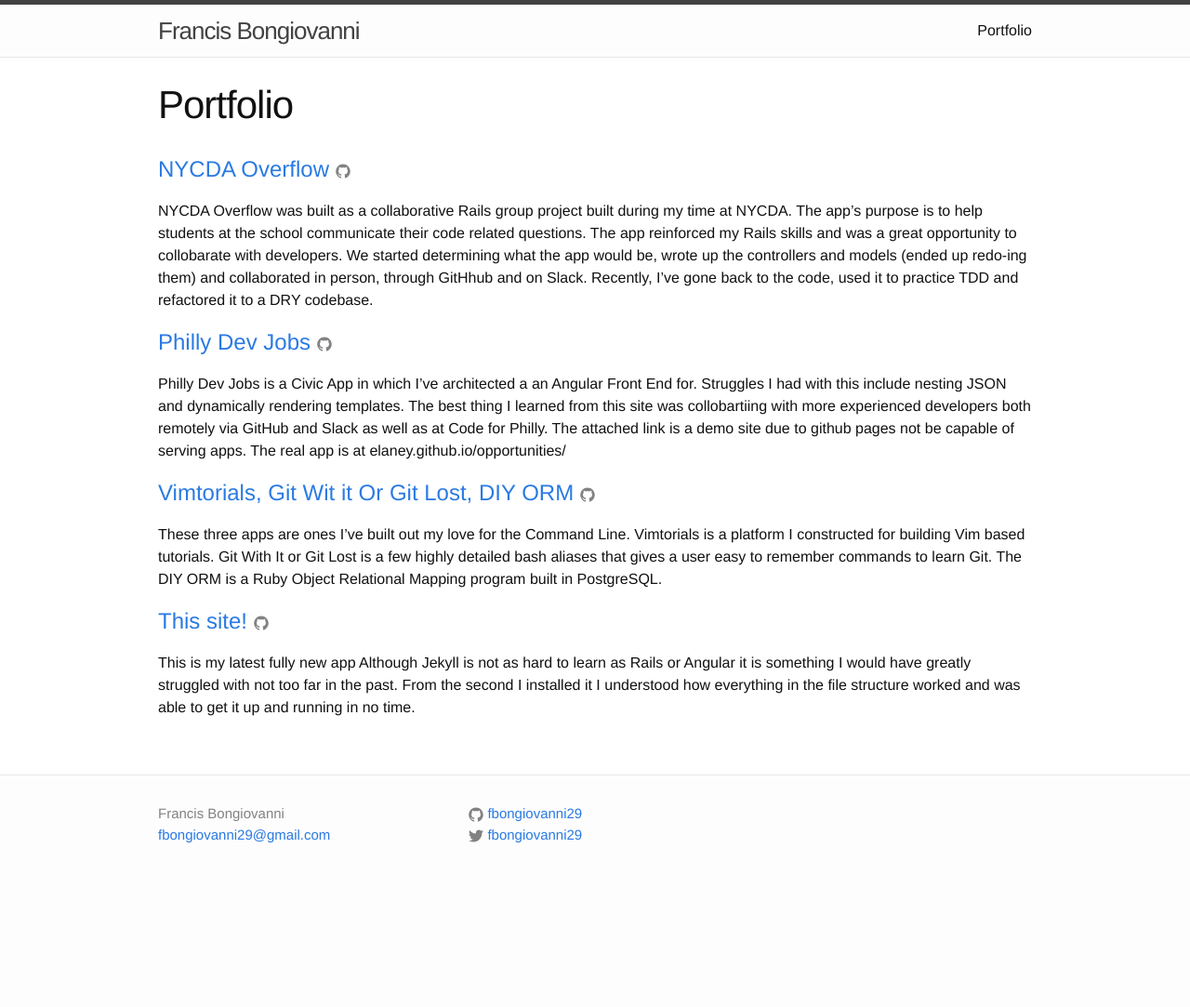
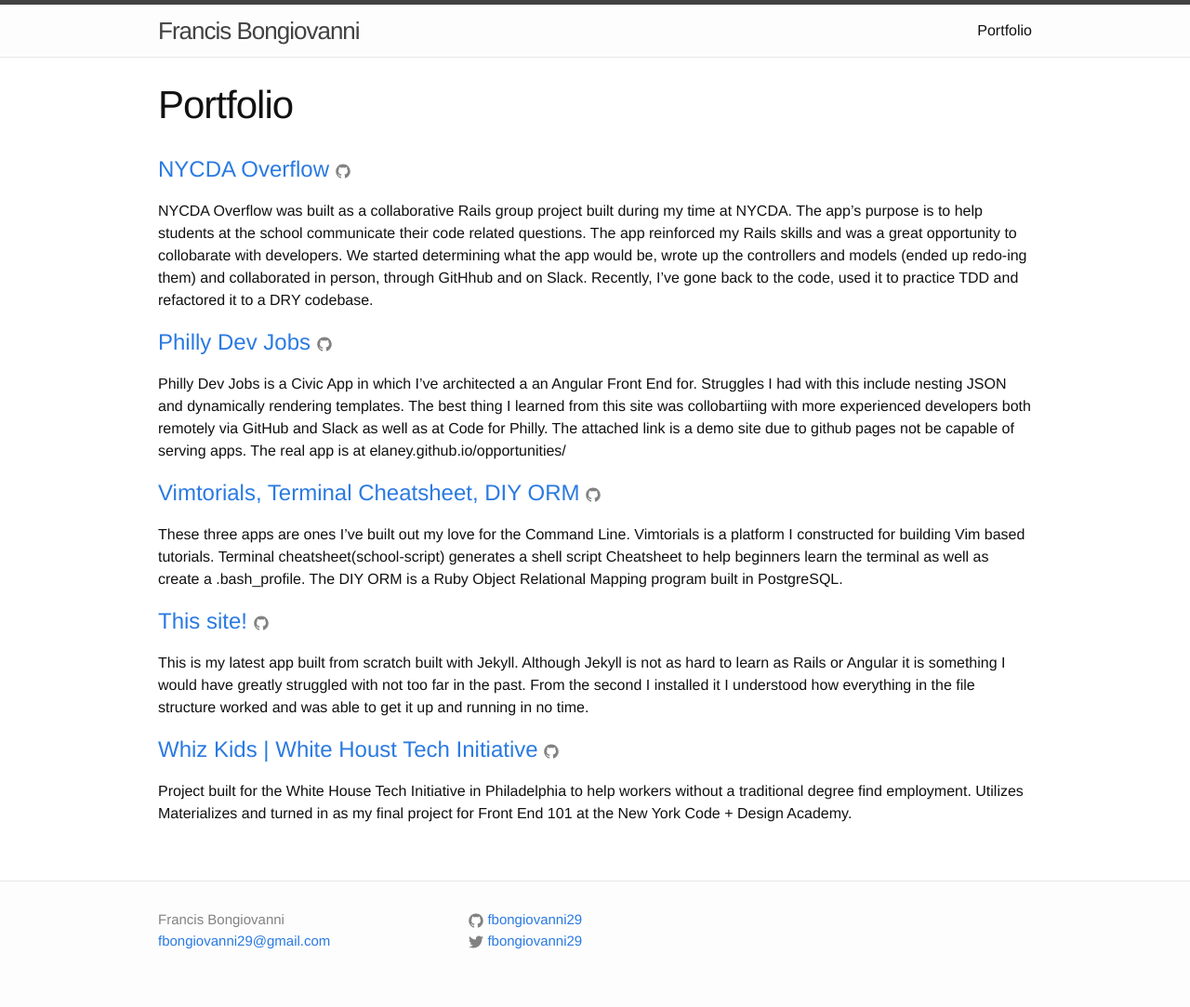
Before and after one commit to fbongiovanni29/fbongiovanni29.github.io, a Jekyll site: the page built from portfolio.md, in a window 1280 px wide. Shown: the whole page at 93% size. Built offline with Jekyll 4.4.1, drawn with Linux system fonts in a browser that asks for light colours; before the commit the page ends 969 px from its top, so only the background shows below that.

```diff
--- a/_config.yml
+++ b/_config.yml
@@ -2,11 +2,11 @@
 title: Francis Bongiovanni
 email: fbongiovanni29@gmail.com
 description: [
-  "Francis Bongiovanni is a Software Developer residing in Philly currently coding for fun and searching for full-time work. Most of his background is Ruby on Rails although he recently developed some Angular chops.",
-  "He is a terminal enthusiast, mastering Vim since he started coding and recently getting hooked on TMUX and a little Zsh. Outside of the rush of nerdiness this gives him, he's made it a point to develop a good workflow before joining the workforce.",
+  "Francis Bongiovanni is a Software Developer residing in Philly currently teaching at Parkway Center City High School, coding for fun and searching for full-time work. Most of his background is Ruby on Rails although he recently developed some Angular chops.",
+  "He is a terminal enthusiast, mastering Vim since he started coding and recently getting hooked on TMUX and a little Zsh (althought he just started playing with <a href='https://github.com/syl20bnr/spacemacs'><em>spac</em>emacs</a>). Outside of the rush of nerdiness this gives him, he's made it a point to develop a good workflow before joining the workforce.",
   "Francis graduated Philadelphia's New York Code + Design Academy in November. The best thing he learned there is that he is capable of continually hitting walls and be able to move forward.",
   "Since moving to Philly in August, he has become very active in the community. organizing a meetup, Hello, World Philly!, presenting at Philly.rb and Software as Craft, regularly volunteering for Tech Girlz and participating in the White House Tech Initiative. He usually attends a meetup or two a week mostly to make friends in the community but also because...there's usually free pizza.",
-  "Code-related, his personality consists of terrible code puns, he conceitedly refers to himself as the self-proclaimed King of Code Puns. He is also well known as Vim Diesel because he lives life one QWERTY mile at a time (That joke would be better if hjkl was a unit of distance). Hating on CSS and using Bootstrap to avoid writing it at all costs. Also, command-tabbing to Slack all the time because there's no better way to slack(...see terrible)."
+  "Code-related, his personality consists of terrible code puns, he conceitedly refers to himself as the self-proclaimed King of Code Puns. He is also well known as Vim Diesel because he lives life one QWERTY mile at a time (That joke would be better if hjkl was a unit of distance). Using bootstrap to avoid writing on CSS at all costs. Also, command-tabbing to Slack all the time because there's no better way to slack(...that's about as terrible as they get)."
 ]
 
 portfolio: [{
@@ -22,16 +22,22 @@ portfolio: [{
     description: "Philly Dev Jobs is a Civic App in which I've architected a an Angular Front End for. Struggles I had with this include nesting JSON and dynamically rendering templates. The best thing I learned from this site was collobartiing with more experienced developers both remotely via GitHub and Slack as well as at Code for Philly. The attached link is a demo site due to github pages not be capable of serving apps. The real app is at elaney.github.io/opportunities/"
     },
   {
-    title: "Vimtorials, Git Wit it Or Git Lost, DIY ORM",
+    title: "Vimtorials, Terminal Cheatsheet, DIY ORM",
     url: "https://github.com/fbongiovanni29?tab=repositories",
-    github: "https://github.com/fbongiovanni29/vimtorials",
-    description: "These three apps are ones I've built out my love for the Command Line. Vimtorials is a platform I constructed for building Vim based tutorials. Git With It or Git Lost is a few highly detailed bash aliases that gives a user easy to remember commands to learn Git. The DIY ORM is a Ruby Object Relational Mapping program built in PostgreSQL."
+    github: "https://github.com/fbongiovanni29/",
+    description: "These three apps are ones I've built out my love for the Command Line. Vimtorials is a platform I constructed for building Vim based tutorials. Terminal cheatsheet(school-script) generates a shell script Cheatsheet to help beginners learn the terminal as well as  create a .bash_profile. The DIY ORM is a Ruby Object Relational Mapping program built in PostgreSQL."
     },
   {
     title: "This site!",
     url: "http://francis.bongiovanni.codes",
     github: "https://github.com/fbongiovanni29/fbongiovanni29.github.io",
-    description: "This is my latest fully new app Although Jekyll is not as hard to learn as Rails or Angular it is something I would have greatly struggled with not too far in the past. From the second I installed it I understood how everything in the file structure worked and was able to get it up and running in no time."
+    description: "This is my latest app built from scratch built with Jekyll. Although Jekyll is not as hard to learn as Rails or Angular it is something I would have greatly struggled with not too far in the past. From the second I installed it I understood how everything in the file structure worked and was able to get it up and running in no time."
+    },
+  {
+    title: "Whiz Kids | White Houst Tech Initiative",
+    url: "http://nycda.zone/bongiovanni819/phillytech2/",
+    github: "https://github.com/fbongiovanni29/whizkids",
+    description: "Project built for the White House Tech Initiative in Philadelphia to help workers without a traditional degree find employment. Utilizes Materializes and turned in as my final project for Front End 101 at the New York Code + Design Academy."
     },
 ]
 
```
Also changed, not shown: _layouts/external.html (added, +9 -0 lines), _posts/2015-12-12-Tech-Girlz-Spotlight.md (added, +5 -0 lines), _posts/2016-01-08-NYCDA-Spotlight.md (added, +5 -0 lines), _posts/.old.markdown (renamed from _posts/2016-02-12-welcome-to-jekyll.markdown).
